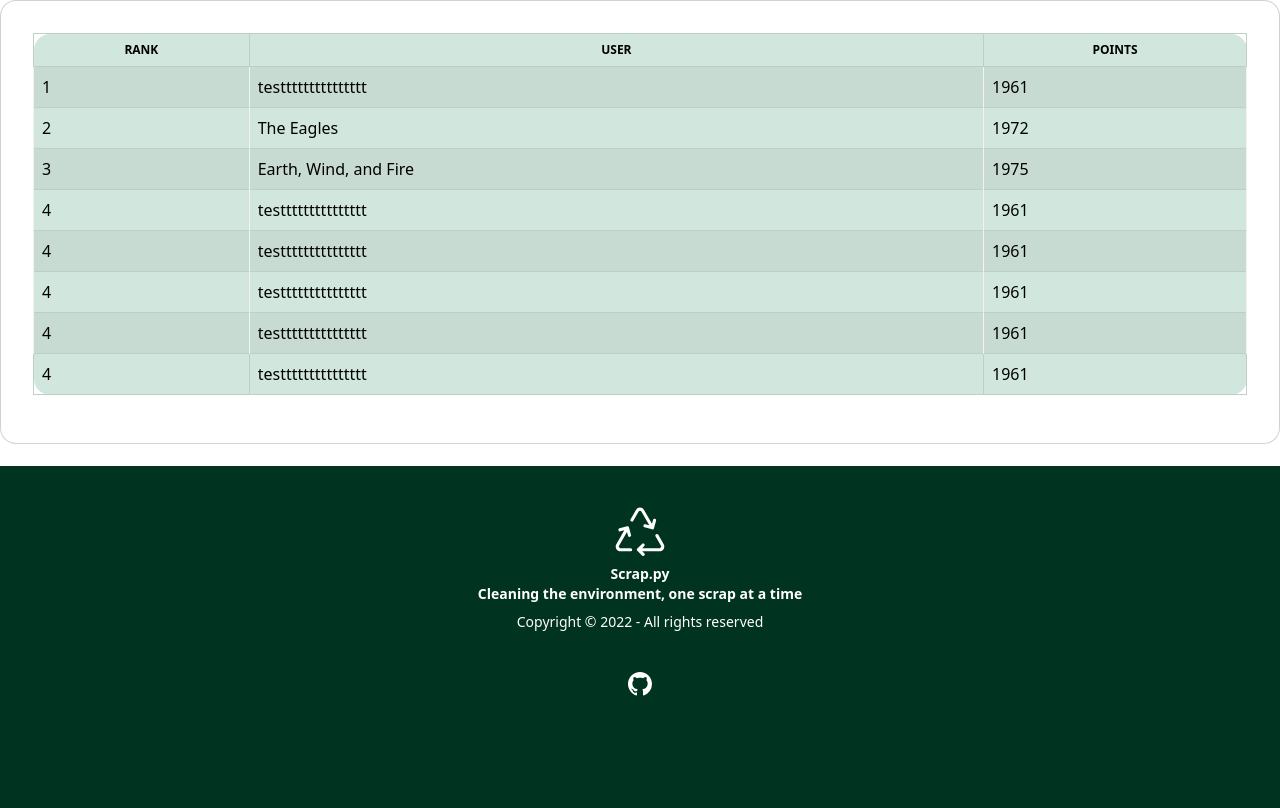
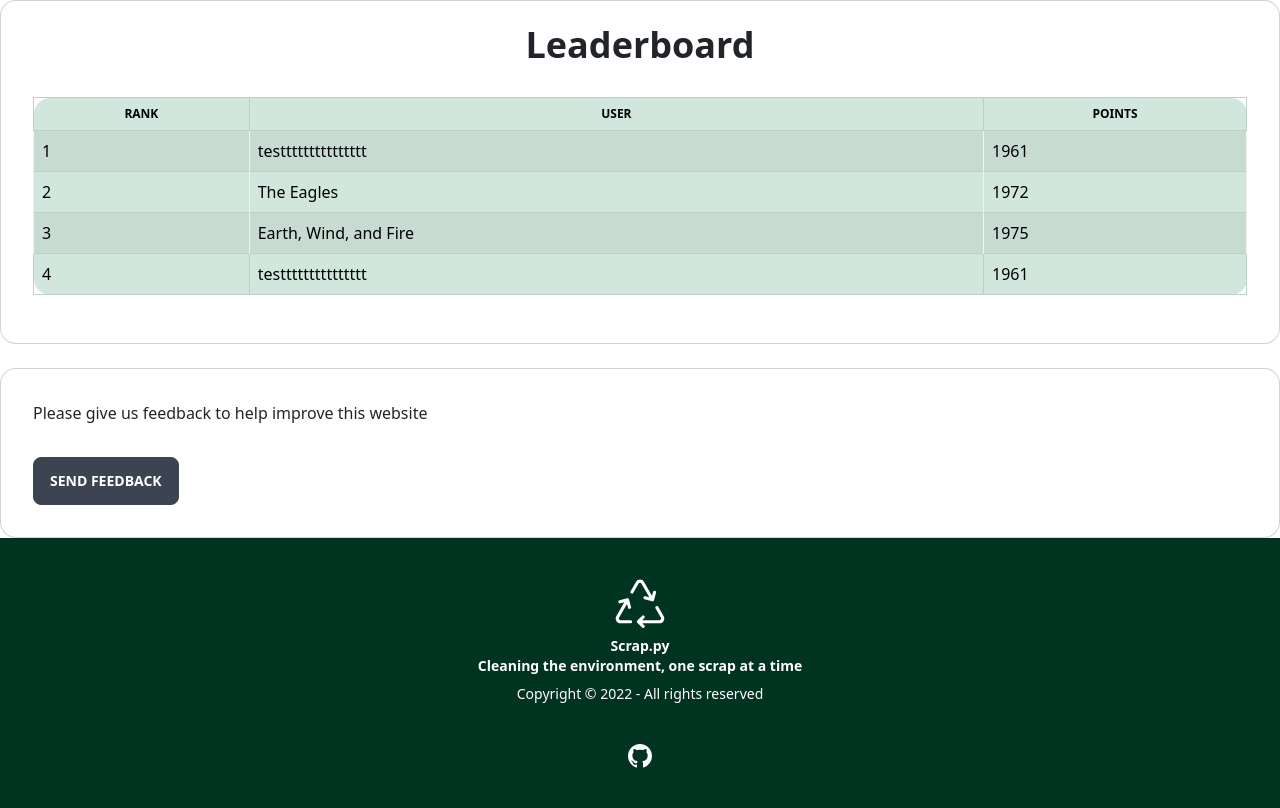
Before and after one commit to arkanalexei/TK, a Django app: page /leaderboard/ in a window 1280 px wide. Shown: the part 64-872 px from the top of the page. Before the commit the page ends 760 px from the top, so only its background shows below. Run offline with Django 4.2, Linux system fonts and the light colour scheme; some libraries are stand-ins or nearby versions.

Commit message:
form and static file leaderboard

```diff
--- /dev/null
+++ b/leaderboard/forms.py
@@ -0,0 +1,2 @@
+from django.forms import Form, ModelForm
+from leaderboard.models import Achiever
--- a/leaderboard/templates/leaderboard.html
+++ b/leaderboard/templates/leaderboard.html
@@ -7,11 +7,17 @@
     <title>Leaderboard</title>
     {% endblock meta %}
   </head>
+
+  <body>
     {% block content %}
-  <body>
-    <div class="card">
+    <script src="https://ajax.googleapis.com/ajax/libs/jquery/3.6.0/jquery.min.js"></script>
+    <script src="{% static 'js/deposit.js' %}"></script>
+
+    <div class="card mb-4">
+      <p class="font-bold text-4xl text-center pt-4">Leaderboard</p>
       <div class="card-body">
-      <table class="table rounded-2 table-success table-striped table-hover table-bordered"
+        <table
+          class="table rounded-2 table-success table-striped table-hover table-bordered"
         >
           <thead>
             <tr class="text-center">
@@ -41,30 +47,58 @@
               <td>testtttttttttttttt</td>
               <td>1961</td>
             </tr>
-          <tr>
-            <td>4</td>
-            <td>testtttttttttttttt</td>
-            <td>1961</td>
-          </tr>
-          <tr>
-            <td>4</td>
-            <td>testtttttttttttttt</td>
-            <td>1961</td>
-          </tr>
-          <tr>
-            <td>4</td>
-            <td>testtttttttttttttt</td>
-            <td>1961</td>
-          </tr>
-          <tr>
-            <td>4</td>
-            <td>testtttttttttttttt</td>
-            <td>1961</td>
-          </tr>
           </tbody>
         </table>
       </div>
     </div>
+
+    <div class="card">
+      <div class="card-body">
+        <!-- The button to open modal -->
+        <p>
+          Please give us feedback to help improve this website
+        </p>
+        <div>
+          <label for="form-modal" class="mt-4 btn modal-button"
+            >Send feedback</label
+          >
+        </div>
+      </div>
+    </div>
+
+    <!-- Put this part before </body> tag -->
+    <input type="checkbox" id="form-modal" class="modal-toggle" />
+    <label class="modal" for="form-modal">
+      <label class="modal-box bg-white">
+        <label
+          for="form-modal"
+          class="btn btn-sm btn-circle absolute right-2 top-2 text-black bg-white"
+          >✕</label
+        >
+        <!-- Form -->
+        <table>
+          <form id="messageForm" method="POST" action="">
+            {% csrf_token %}
+            <tr>
+              <div class="md-form mb-4">
+                <i class="fas fa-user prefix grey-text"></i>
+                <label class="mb-3"> Write your feedback</label>
+                <input type="text" class="form-control validate" id="feedback" />
+              </div>
+            </tr>
+          </form>
+        </table>
+
+        <!-- button submit (on progress) -->
+        <tr colspan="2">
+          <button class="btn" onclick="">
+            Submit
+          </button>
+        </tr>
+
+      </label>
+    </label>
+
+    {% endblock content %}
   </body>
-  {% endblock content %}
 </html>
--- a/leaderboard/urls.py
+++ b/leaderboard/urls.py
@@ -5,4 +5,6 @@
 
 urlpatterns = [
     path('', show_leaderboard, name='leaderboard'),
+    path('json/', json_leaderboard, name='json_leaderboard'),
+    path('json-fb/', json_feedback, name='json_feedback'),
 ]
--- a/leaderboard/views.py
+++ b/leaderboard/views.py
@@ -1,11 +1,30 @@
 from django.http import HttpResponse
 from django.shortcuts import render
+from django.contrib.auth.models import User
+from leaderboard.models import Achiever, Feedback
+from django.contrib.auth.decorators import login_required
+from django.core import serializers
+
 
 
 # Create your views here.
+
+@login_required(login_url='banksampah:login')
+def json_leaderboard(request):
+    current_user = request.user
+    data = Achiever.objects.filter(user=current_user)
+    return HttpResponse(serializers.serialize("json", data), content_type="application/json")
+
+@login_required(login_url='banksampah:login')
+def json_feedback(request):
+    current_user = request.user
+    # data = Feedback.objects.filter(user=current_user)
+    data = Achiever.objects.filter(user=current_user)
+    return HttpResponse(serializers.serialize("json", data), content_type="application/json-fb")
+
 def show_leaderboard(request):
-    # context = {
-    #     'username': request.user.username,
-    #     'task_list': Task.objects.filter(user=request.user),
-    # }
-    return render(request, "leaderboard.html")
+    context = {
+        'username': request.user.username,
+        'users': Achiever.objects.all().order_by('-points')
+    }
+    return render(request, "leaderboard.html", context)
--- /dev/null
+++ b/static/js/leaderboard.js
@@ -0,0 +1,5 @@
+// TODO: setup
+// TODO: function to get the leaderboard data from the server
+// TODO: function to display the leaderboard data on the page
+// TODO: function to update the leaderboard data on the page
+// TODO: function to get the feedbackdata from the server, and display it on the json page
```
Also changed, not shown: leaderboard/models.py (+15 -2 lines), db.sqlite3. Lines whose indentation alone changed are shown as unchanged.
